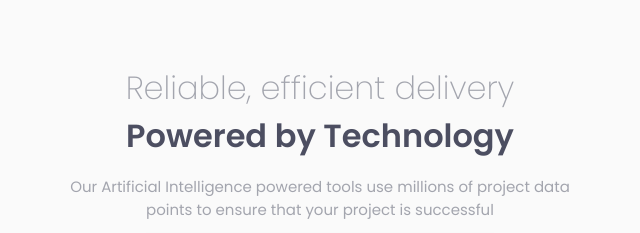
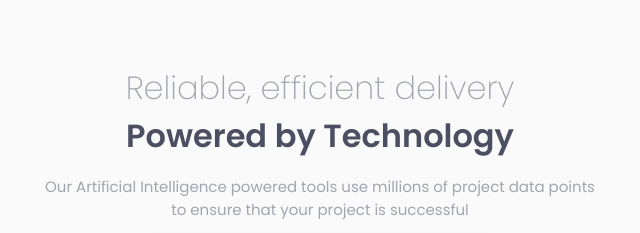
Before and after one commit to hmonster013/four-card-feature-section-master, a plain HTML site: page index.html in a window 1280 px wide. Shown: the top 233 px of the page, 320-960 px from the left. Drawn offline with Linux system fonts and the light colour scheme.

Commit message:
update text

```diff
--- a/styles.css
+++ b/styles.css
@@ -54,7 +54,7 @@ body {
 }
 
 .container__header--description {
-    max-width: 500px;
+    max-width: 59ch;
     font-size: 15px;
     color: var(--Grayish-Blue);
     margin: 0px;
```
